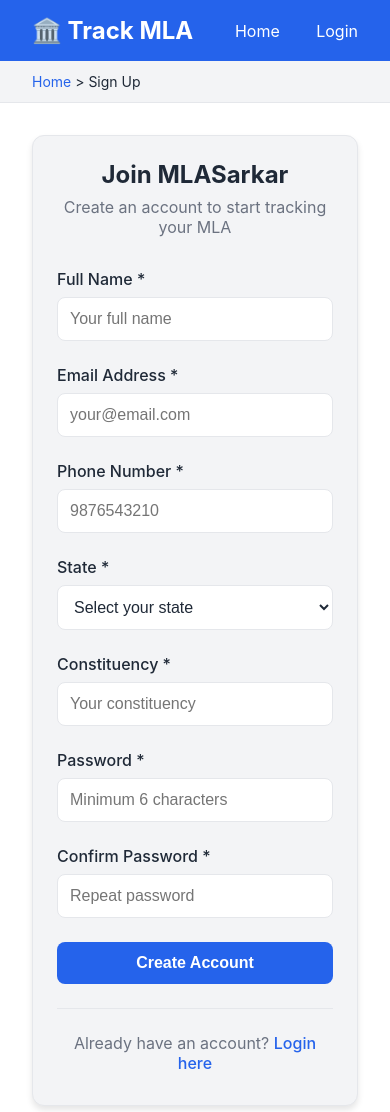
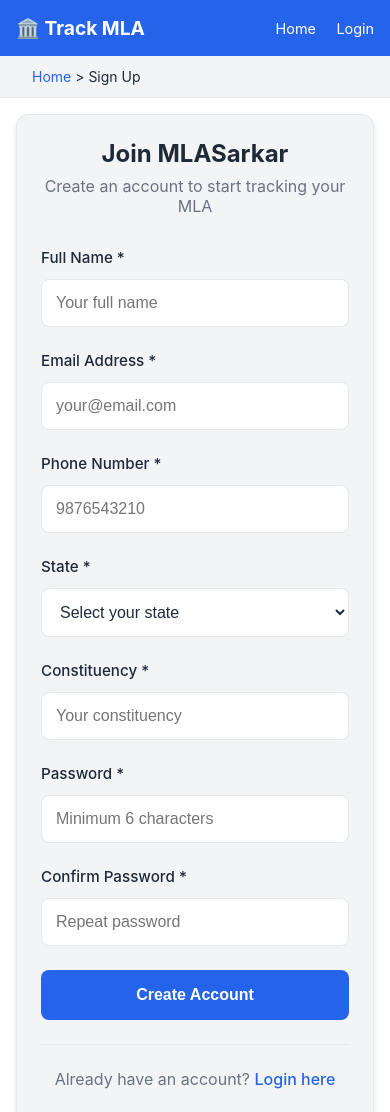
Before and after one commit to ecrionix/mlasarkar, a plain HTML site: page signup.html in a window 390 px wide. Shown: the top 1112 px of the page. Drawn offline with Linux system fonts and the light colour scheme.

Commit message:
Improve mobile responsiveness: larger touch targets (48px), better spacing, font sizes for mobile

```diff
--- a/signup.html
+++ b/signup.html
@@ -218,13 +218,52 @@
         }
 
         /* Responsive */
-        @media (max-width: 640px) {
+        @media (max-width: 768px) {
+            nav {
+                padding: 1rem;
+            }
+
+            nav .logo {
+                font-size: 1.2rem;
+            }
+
+            nav a {
+                margin-left: 1rem;
+                font-size: 0.9rem;
+            }
+
+            .container {
+                padding: 1rem;
+            }
+
             .form-card {
                 padding: 1.5rem;
+                max-width: 100%;
             }
 
             .form-card h1 {
                 font-size: 1.5rem;
+            }
+
+            input, select {
+                padding: 0.875rem;
+                font-size: 16px;
+                min-height: 48px;
+            }
+
+            .btn-submit {
+                padding: 1rem;
+                font-size: 1rem;
+                min-height: 48px;
+            }
+
+            label {
+                font-size: 0.95rem;
+                margin-bottom: 0.75rem;
+            }
+
+            .form-group {
+                margin-bottom: 1.5rem;
             }
         }
     </style>
```
Also changed, not shown: login.html (+40 -1 lines).
